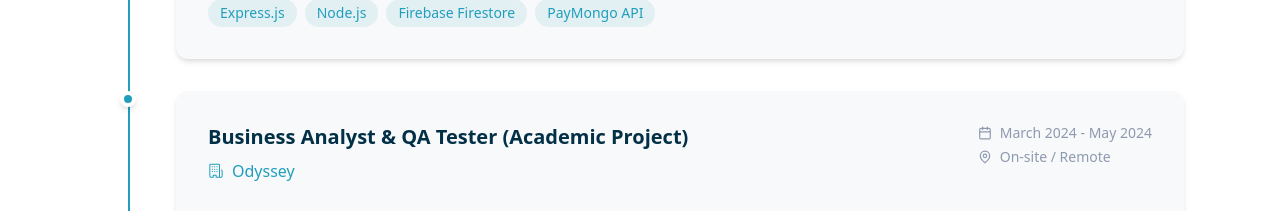
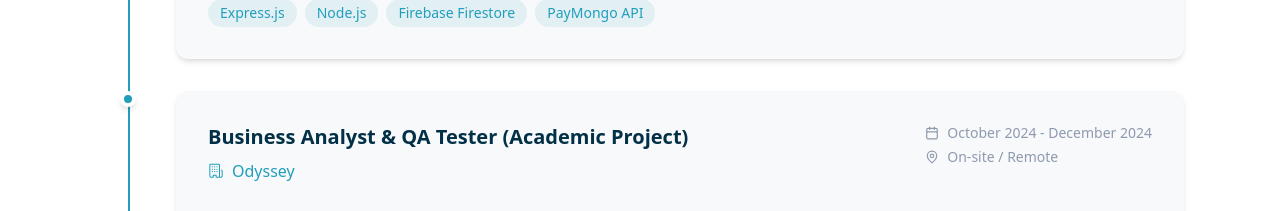
Before and after one commit to majiinB/Personal-Portfolio, a React (Vite) app: page / in a window 1280 px wide. Shown: the part 5657-5868 px from the top of the page. Built offline with nearby package versions, Linux system fonts and the light colour scheme.

Commit message:
added date in the experience from through the woods

```diff
--- a/src/components/Experience.tsx
+++ b/src/components/Experience.tsx
@@ -64,7 +64,7 @@ const Experience = () => {
       title: "Business Analyst & QA Tester (Academic Project)",
       company: "Odyssey",
       location: "On-site / Remote",
-      period: "March 2024 - May 2024",
+      period: "October 2024 - December 2024",
       description: [
         "Defined the initial concept and narrative direction for 'Through The Woods', a third-person adventure game focusing on character growth and resilience.",
         "Collaborated closely with the team to decide on core gameplay mechanics, level progression, and user experience (UX) flow.",
```
